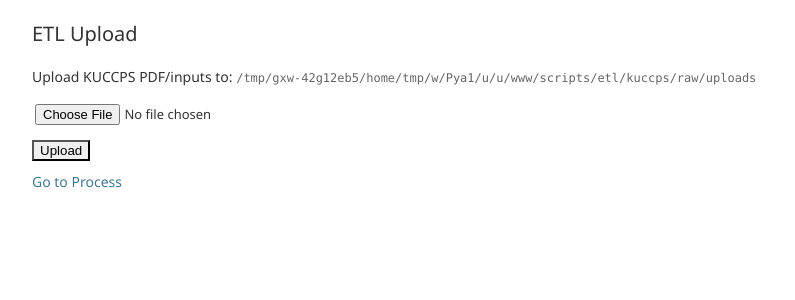
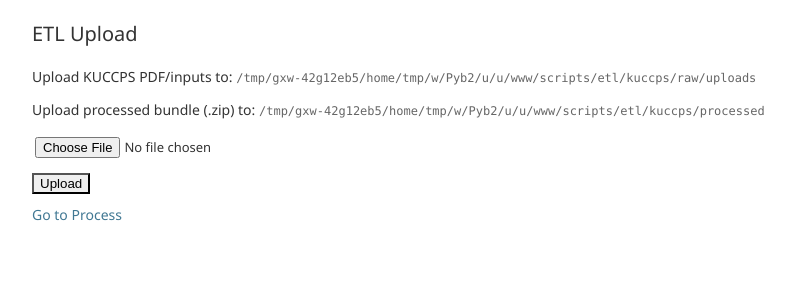
Before and after one commit to bedanavrvm/career-chatbot-backend, a Django app: page /admin/etl/upload in a window 1280 px wide. Shown: the part 92-392 px from the top of the page, without its empty margins (8-803 px from the left). Run offline with Django 5.2, Linux system fonts and the light colour scheme; the visitor is signed in with stand-in values (Sample User, id 1); some libraries are stand-ins or nearby versions.

Commit message:
Added Hybrid ETL process support where intensive tasks are run on the local machine

```diff
--- a/server/urls.py
+++ b/server/urls.py
@@ -26,6 +26,7 @@
 import base64
 import json
 import csv
+import zipfile
 from pathlib import Path
 import sys
 import math
@@ -886,18 +887,51 @@
     """POST /admin/etl/upload (multipart/form-data)
     Saves uploaded file into KUCCPS raw/uploads and returns stored path.
     """
-    base = _processed_dir().parent / "raw" / "uploads"
+    etl_root = _processed_dir().parent
+    base = etl_root / "raw" / "uploads"
+    processed_dir = etl_root / "processed"
     if request.method == "GET":
         # Render an admin page with an upload form
-        return render(request, "admin/etl_upload.html", {"upload_dir": str(base)})
+        return render(request, "admin/etl_upload.html", {"upload_dir": str(base), "processed_dir": str(processed_dir)})
     try:
-        ctx = {"upload_dir": str(base)}
+        ctx = {"upload_dir": str(base), "processed_dir": str(processed_dir)}
         if not request.FILES:
             ctx["error"] = "No file provided"
             return render(request, "admin/etl_upload.html", ctx)
         fobj = next(iter(request.FILES.values()))
+        safe_name = os.path.basename(fobj.name).replace("..", "_")
+        ext = os.path.splitext(safe_name)[1].lower()
+
+        if ext == ".zip":
+            processed_dir.mkdir(parents=True, exist_ok=True)
+            dest = processed_dir / safe_name
+            with open(dest, "wb") as out:
+                for chunk in fobj.chunks():
+                    out.write(chunk)
+            extracted = 0
+            with zipfile.ZipFile(dest, "r") as zf:
+                for member in zf.infolist():
+                    name = member.filename
+                    if not name or name.endswith("/"):
+                        continue
+                    p = Path(name)
+                    parts = list(p.parts)
+                    if parts and parts[0].lower() == "processed":
+                        parts = parts[1:]
+                    if not parts:
+                        continue
+                    target = (processed_dir / Path(*parts)).resolve()
+                    if processed_dir.resolve() not in target.parents and target != processed_dir.resolve():
+                        continue
+                    target.parent.mkdir(parents=True, exist_ok=True)
+                    with zf.open(member, "r") as src, open(target, "wb") as dst:
+                        dst.write(src.read())
+                    extracted += 1
+            ctx["stored"] = str(dest)
+            ctx["extracted"] = extracted
+            return render(request, "admin/etl_upload.html", ctx)
+
         base.mkdir(parents=True, exist_ok=True)
-        safe_name = os.path.basename(fobj.name).replace("..", "_")
         dest = base / safe_name
         with open(dest, "wb") as out:
             for chunk in fobj.chunks():
@@ -905,7 +939,7 @@
         ctx["stored"] = str(dest)
         return render(request, "admin/etl_upload.html", ctx)
     except Exception as e:
-        return render(request, "admin/etl_upload.html", {"upload_dir": str(base), "error": str(e)})
+        return render(request, "admin/etl_upload.html", {"upload_dir": str(base), "processed_dir": str(processed_dir), "error": str(e)})
 
 
 @staff_member_required
@@ -954,24 +988,38 @@
     job_running = _pid_running(job_pid) if job_pid else False
     job_log_tail = _tail_text(job_log_path) if job_log_path else ""
 
+    full_actions = [
+        "extract",
+        "extract-programs",
+        "transform",
+        "transform-programs",
+        "transform-normalize",
+        "dedup-programs",
+        "dq-report",
+        "load",
+        "all",
+    ]
+
+    prod_mode = os.getenv("ETL_PRODUCTION_MODE", "").strip().lower() in ("1", "true", "yes")
+    allowed_env = (os.getenv("ETL_ALLOWED_ACTIONS", "") or "").strip()
+    if allowed_env:
+        allowed_actions = [a.strip() for a in allowed_env.split(",") if a.strip()]
+    elif prod_mode:
+        allowed_actions = ["load", "dq-report"]
+    else:
+        allowed_actions = full_actions
+    actions = [a for a in full_actions if a in set(allowed_actions)]
+    local_only_actions = [a for a in full_actions if a not in set(allowed_actions)]
+
     if request.method == "GET":
-        actions = [
-            "extract",
-            "extract-programs",
-            "transform",
-            "transform-programs",
-            "transform-normalize",
-            "dedup-programs",
-            "dq-report",
-            "load",
-            "all",
-        ]
         return render(request, "admin/etl_process.html", {
             "actions": actions,
             "job_running": job_running,
             "job_pid": job_pid,
             "job_log_path": str(job_log_path) if job_log_path else "",
             "job_log_tail": job_log_tail,
+            "prod_mode": prod_mode,
+            "local_only_actions": local_only_actions,
         })
     try:
         # Allow both JSON body and form submission
@@ -979,6 +1027,24 @@
         config_path = (request.POST.get("config") or "").strip()
         inplace = bool(request.POST.get("inplace"))
         dry_run = bool(request.POST.get("dry_run"))
+
+        if action not in actions:
+            msg = [f"Action '{action}' is not enabled on this server"]
+            return render(request, "admin/etl_process.html", {
+                "actions": actions,
+                "action": action,
+                "ran": False,
+                "messages": msg,
+                "config_value": config_path,
+                "inplace": inplace,
+                "dry_run": dry_run,
+                "job_running": job_running,
+                "job_pid": job_pid,
+                "job_log_path": str(job_log_path) if job_log_path else "",
+                "job_log_tail": job_log_tail,
+                "prod_mode": prod_mode,
+                "local_only_actions": local_only_actions,
+            })
 
         if action == "all" and os.getenv("ETL_RUN_ALL_ASYNC", "1").strip().lower() not in ("0", "false", "no"):
             actions = [
--- a/templates/admin/etl_process.html
+++ b/templates/admin/etl_process.html
@@ -4,6 +4,12 @@
 <h1>ETL Process</h1>
 {% if error %}
 <div style="color:#a00">Error: {{ error }}</div>
+{% endif %}
+{% if prod_mode %}
+<div style="color:#333">Production mode enabled</div>
+{% endif %}
+{% if local_only_actions %}
+<div style="color:#333">Local-only actions: <code>{{ local_only_actions|join:"," }}</code></div>
 {% endif %}
 {% if job_running %}
 <div style="color:#070">Job running (pid={{ job_pid }})</div>
--- a/templates/admin/etl_upload.html
+++ b/templates/admin/etl_upload.html
@@ -4,15 +4,21 @@
 {% block content %}
 <h1>ETL Upload</h1>
 <p>Upload KUCCPS PDF/inputs to: <code>{{ upload_dir }}</code></p>
+{% if processed_dir %}
+<p>Upload processed bundle (.zip) to: <code>{{ processed_dir }}</code></p>
+{% endif %}
 {% if error %}
 <div style="color:#a00">Error: {{ error }}</div>
 {% endif %}
 {% if stored %}
 <div style="color:#070">Stored: {{ stored }}</div>
 {% endif %}
+{% if extracted %}
+<div style="color:#070">Extracted files: {{ extracted }}</div>
+{% endif %}
 <form method="post" enctype="multipart/form-data">
   {% csrf_token %}
-  <p><input type="file" name="file" accept="application/pdf,application/octet-stream" required></p>
+  <p><input type="file" name="file" accept="application/pdf,application/zip,application/x-zip-compressed,application/octet-stream,.zip" required></p>
   <p><button type="submit" class="default">Upload</button></p>
 </form>
 <p><a href="/admin/etl/process">Go to Process</a></p>
```
